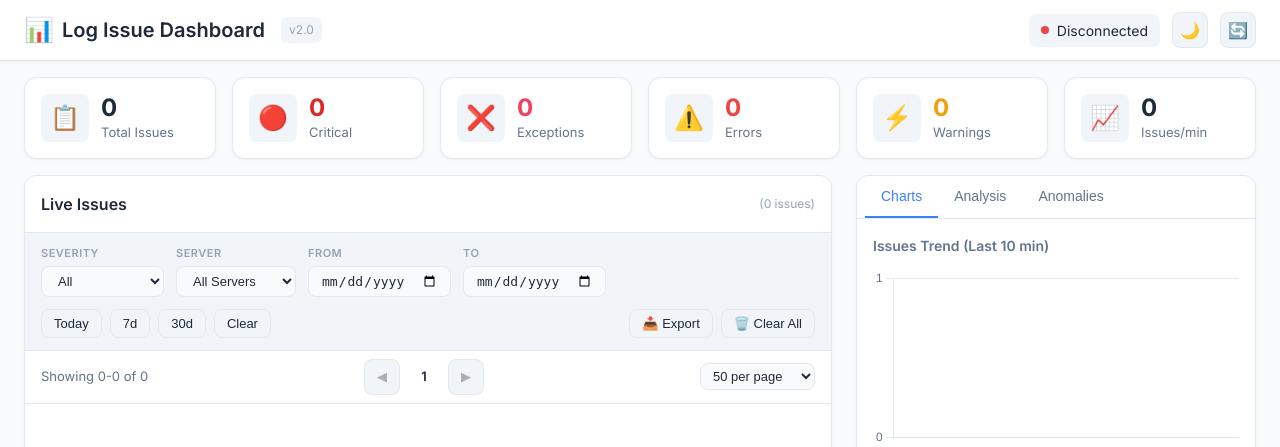
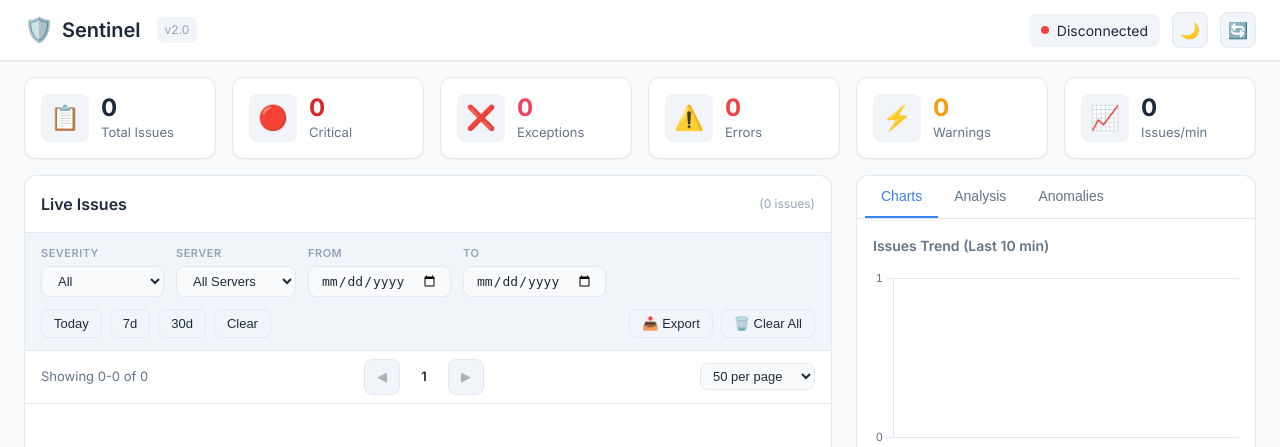
Before and after one commit to arsgashaw1/ServerWatcher, a web app: page / in a window 1280 px wide. Shown: the top 447 px of the page. Run offline with its HTML, style and script files only (its server is not run), Linux system fonts and the light colour scheme; data that the repository does not hold is empty.

Commit message:
Refactor: Rename project to Sentinel and update branding
Co-authored-by: arsgashaw1 <arsgashaw1@gmail.com>

```diff
--- a/log-issue-dashboard/config-sample/dashboard-config.json
+++ b/log-issue-dashboard/config-sample/dashboard-config.json
@@ -54,6 +54,6 @@
   "pollingIntervalSeconds": 2,
   "maxIssuesDisplayed": 500,
   "enableSound": false,
-  "windowTitle": "Log Issue Dashboard",
+  "windowTitle": "Sentinel",
   "webServerPort": 8080
 }
--- a/log-issue-dashboard/src/main/resources/static/index.html
+++ b/log-issue-dashboard/src/main/resources/static/index.html
@@ -3,7 +3,7 @@
 <head>
     <meta charset="UTF-8">
     <meta name="viewport" content="width=device-width, initial-scale=1.0">
-    <title>Log Issue Dashboard</title>
+    <title>Sentinel | Log Monitoring</title>
     <link rel="stylesheet" href="/css/style.css">
     <link href="https://fonts.googleapis.com/css2?family=Inter:wght@300;400;500;600;700&display=swap" rel="stylesheet">
     <script src="https://cdn.jsdelivr.net/npm/chart.js"></script>
@@ -14,8 +14,8 @@
         <header class="header">
             <div class="header-left">
                 <h1>
-                    <span class="logo">📊</span>
-                    Log Issue Dashboard
+                    <span class="logo">🛡️</span>
+                    Sentinel
                 </h1>
                 <span class="version">v2.0</span>
             </div>
```
Also changed, not shown: log-issue-dashboard/README.md.
